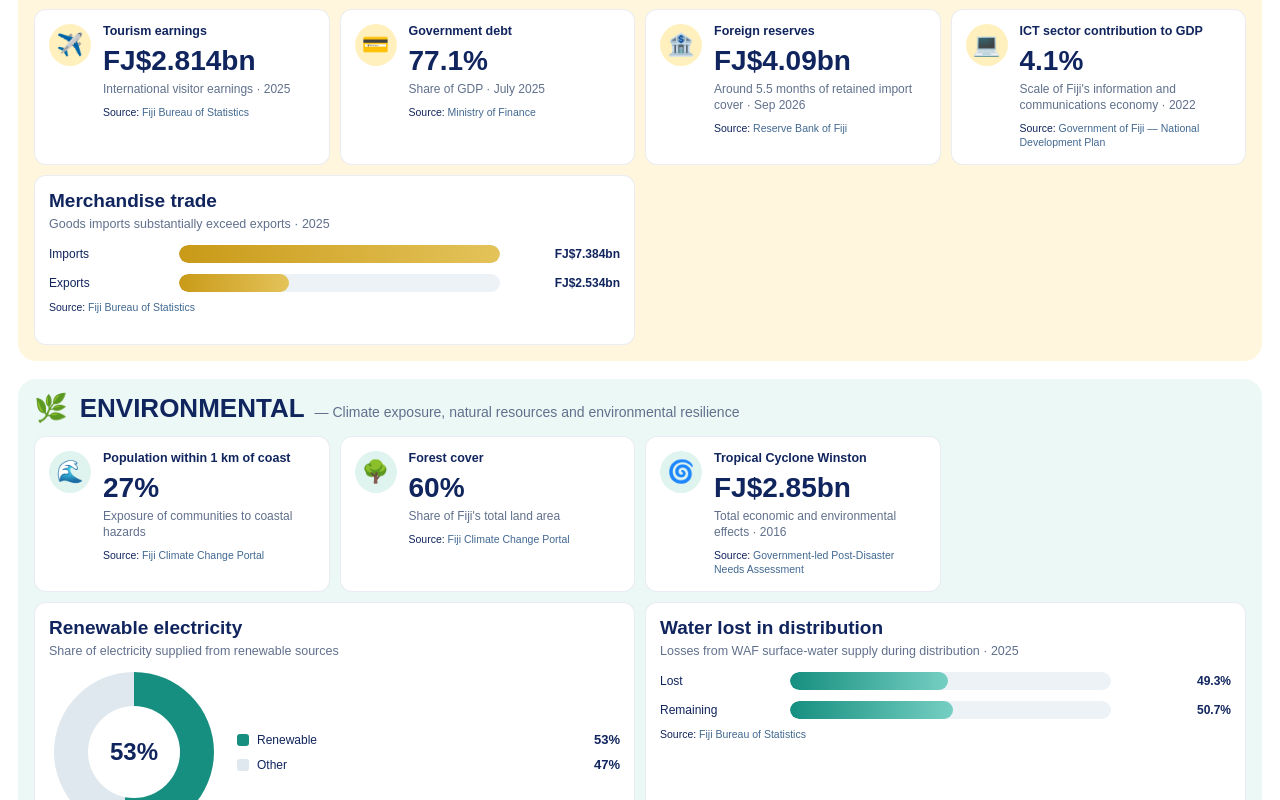
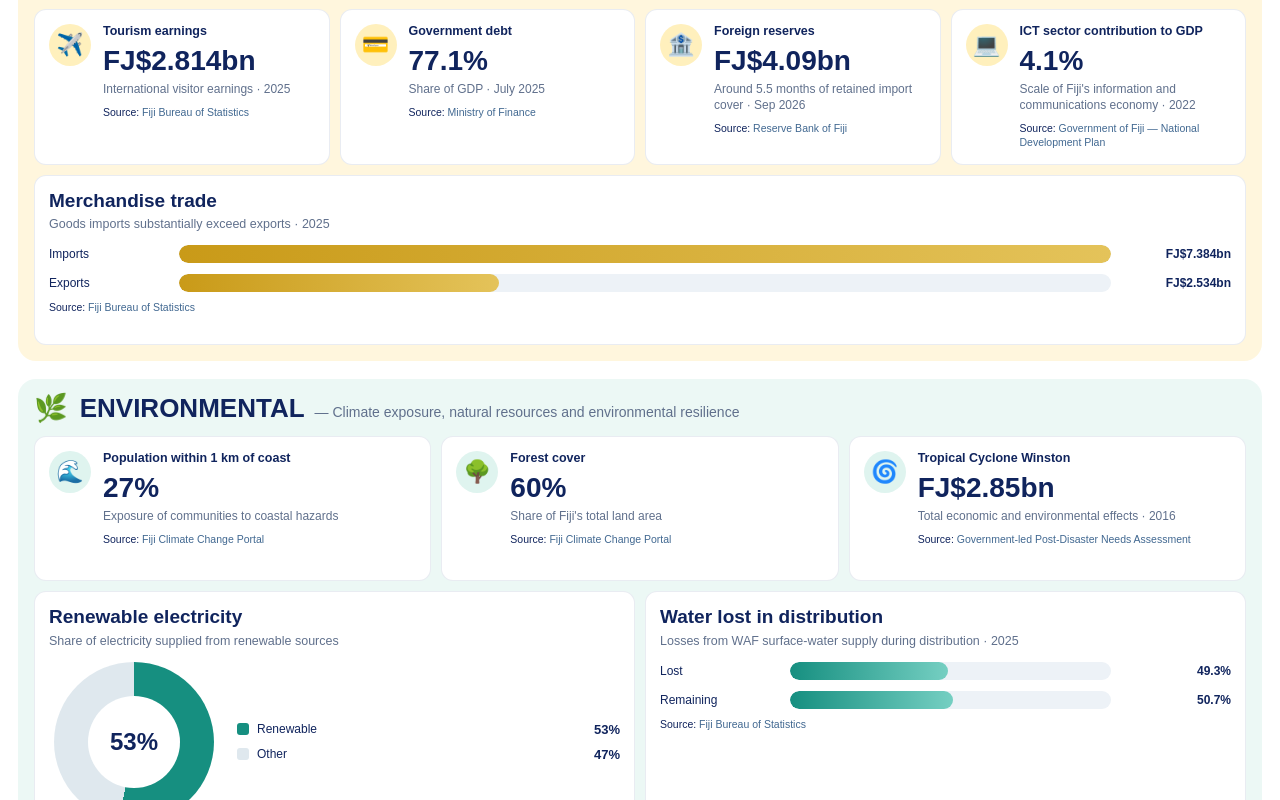
Before and after one commit to crownspa2015-dotcom/fiji-key-statistics, a plain HTML site: page index.html in a window 1280 px wide. Shown: the part 643-1443 px from the top of the page. Drawn offline with Linux system fonts and the light colour scheme.

Commit message:
Remove empty dashboard space and balance Fiji layouts

```diff
--- a/index.html
+++ b/index.html
@@ -60,7 +60,7 @@ body{font-family:Arial,Helvetica,sans-serif;color:var(--ink);background:#fff}
 .sw{width:12px;height:12px;border-radius:3px}
 .legend-row strong{font-size:13px}
 @media(min-width:901px){
-  .social .visuals.single .chart,.economic .visuals.single .chart{max-width:calc(50% - 5px)}
+  .environment .cards{grid-template-columns:repeat(3,minmax(0,1fr))}
 }
 .footer{font-size:12px;color:#65758e;padding:8px 3px 20px;text-align:right}
 @media(max-width:1050px){.cards{grid-template-columns:repeat(2,minmax(0,1fr))}}
@@ -69,7 +69,6 @@ body{font-family:Arial,Helvetica,sans-serif;color:var(--ink);background:#fff}
   .donut-grid{grid-template-columns:1fr}
   .bar-row{grid-template-columns:95px 1fr 92px}
   .hero h1{font-size:34px}
-  .social .visuals.single .chart,.economic .visuals.single .chart{max-width:none}
 }
 @media(max-width:560px){.cards{grid-template-columns:1fr}.wrap{padding:12px}.section{padding:12px}}
 </style>
```
